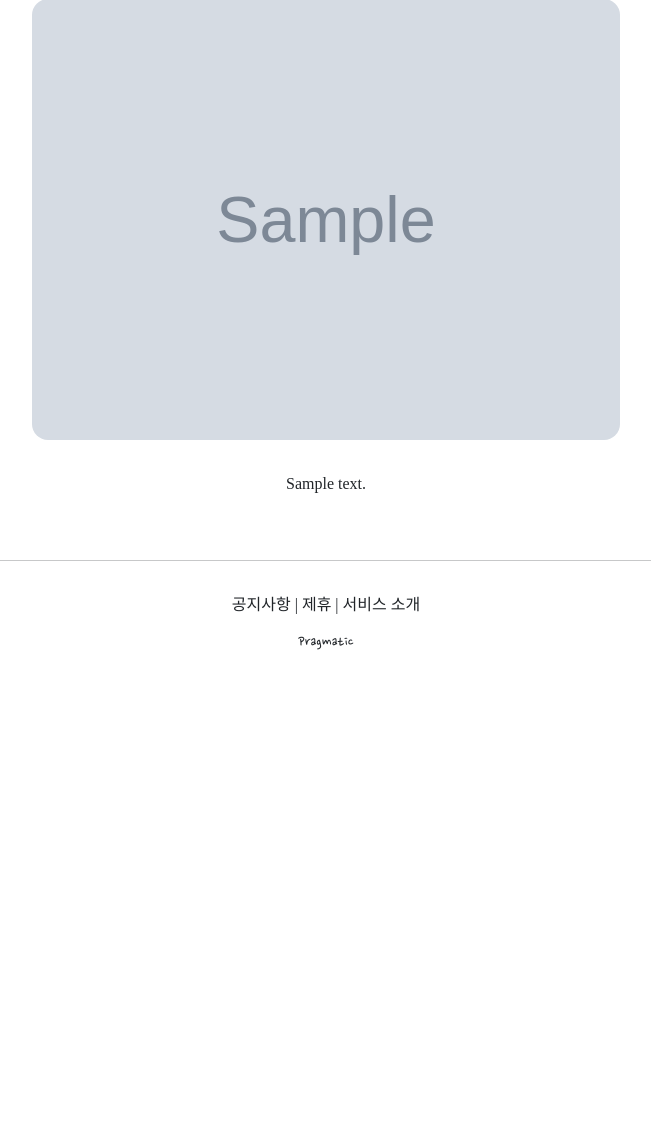
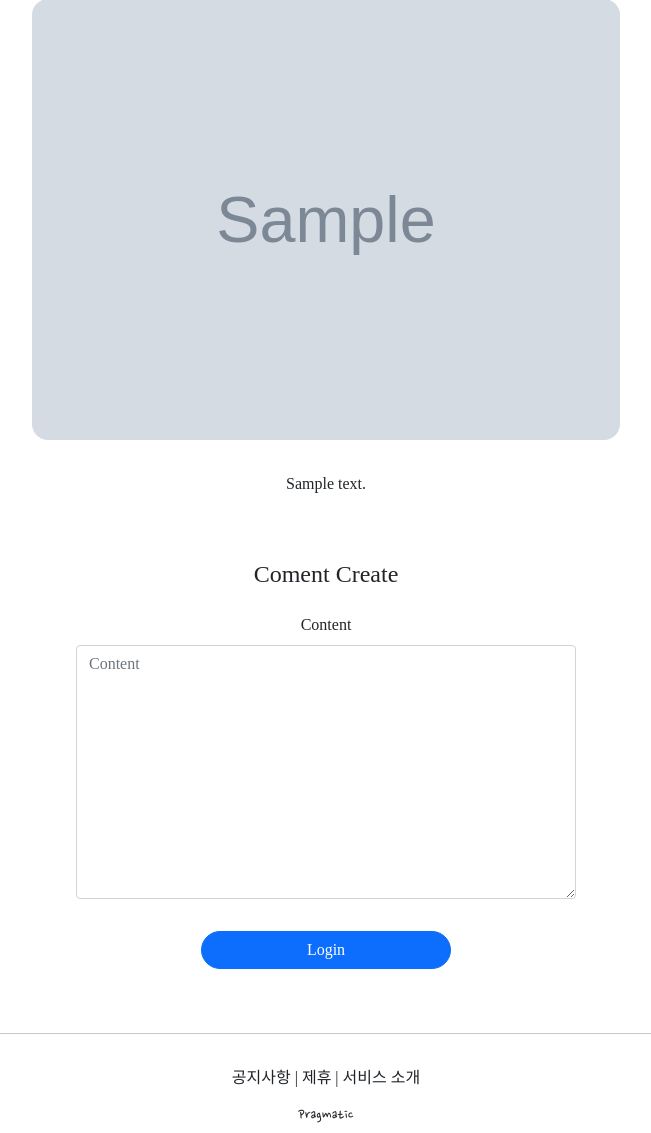
Before and after one commit to holawan/Pinterest, a Django app: page /articles/detail/1/ in a window 1280 px wide. Shown: the part 360-1493 px from the top of the page, without its empty margins (314-965 px from the left). Before the commit the page ends 1010 px from the top, so only its background shows below. Run offline with Django 3.2, Linux system fonts and the light colour scheme; tables that the repository leaves empty hold one stand-in row (values such as "Sample post"); grey boxes marked "Sample" are stand-in pictures; some libraries are stand-ins or nearby versions; some web fonts are replaced.

Commit message:
[update] comment create view를 article_detail에 join

```diff
--- a/articleapp/templates/articleapp/delete.html
+++ b/articleapp/templates/articleapp/delete.html
@@ -11,6 +11,9 @@
       {% comment %} 장고에서 제공하는 기본 폼 사용  {% endcomment %}
       <input type="submit" value = "게시글 삭제" class = "btn btn-danger rounded-pill col-6 mb-3">
     </form>
+    {% comment %} <hr> {% endcomment %}
   </div>
 
+  <hr>
+
 {% endblock content %}
--- a/articleapp/templates/articleapp/detail.html
+++ b/articleapp/templates/articleapp/detail.html
@@ -28,5 +28,6 @@
     <hr>
     {% endif %}
 
+    {% include 'commentapp/create.html' with article=target_article %}
   </div>
 {% endblock content %}
--- a/articleapp/views.py
+++ b/articleapp/views.py
@@ -6,7 +6,9 @@ from articleapp.decorator import article_ownership_required
 from articleapp.forms import ArticleCreationForm
 from django.utils.decorators import method_decorator
 from articleapp.models import Article
+from django.views.generic.edit import FormMixin
 
+from commentapp.forms import CommentCreationForm
 # Create your views here.
 
 @method_decorator(login_required, 'get')
@@ -25,8 +27,9 @@ class ArticleCreatView(CreateView) :
     def get_success_url(self) :
         return reverse('articleapp:detail',kwargs={'pk' : self.object.pk})
 
-class ArticleDetailView(DetailView) :
+class ArticleDetailView(DetailView,FormMixin) :
     model = Article
+    form_class = CommentCreationForm
     context_object_name = 'target_article'
     template_name = 'articleapp/detail.html'
 
--- /dev/null
+++ b/commentapp/forms.py
@@ -0,0 +1,9 @@
+from django.forms import ModelForm
+
+from commentapp.models import Comment
+
+
+class CommentCreationForm(ModelForm) :
+    class Meta :
+        model = Comment
+        fields = ['content']
--- /dev/null
+++ b/commentapp/templates/commentapp/create.html
@@ -0,0 +1,24 @@
+{% comment %} {% extends 'base.html' %} {% endcomment %}
+{% load bootstrap4 %}
+{% block content %}
+
+  <div style = "text-align: center; max-width: 500px; margin: 4rem auto;">
+    {% comment %} accountapp_crate로 연결해라  {% endcomment %}
+
+    <div class="mb-4">
+      <h4>Coment Create</h4> </div>
+
+    <form action="{% url 'commentapp:create' %}" method = "post">
+      {% csrf_token %}
+      {% comment %} 장고에서 제공하는 기본 폼 사용  {% endcomment %}
+      {% bootstrap_form form%}
+      {% if user.is_authenticated %}
+      <input type="submit" class = "btn btn-primary rounded-pill col-6 mt-3">
+      {% else %}
+      <a href="{% url 'accountapp:login' %}?next={{ request.path }}" class = "btn btn-primary rounded-pill col-6 mt-3">Login</a>
+      {% endif %}
+      <input type="hidden" name="article_pk" value="{{article.pk}}">
+    </form>
+  </div>
+
+{% endblock content %}
--- a/commentapp/urls.py
+++ b/commentapp/urls.py
@@ -1,3 +1,9 @@
+from django.urls import path
+
+from commentapp.views import CommentCreateView
+
+
 app_name = 'commentapp'
 urlpatterns = [
+    path('create/',CommentCreateView.as_view(), name='create'),
 ]
```
Also changed, not shown: commentapp/views.py (+20 -0 lines).
